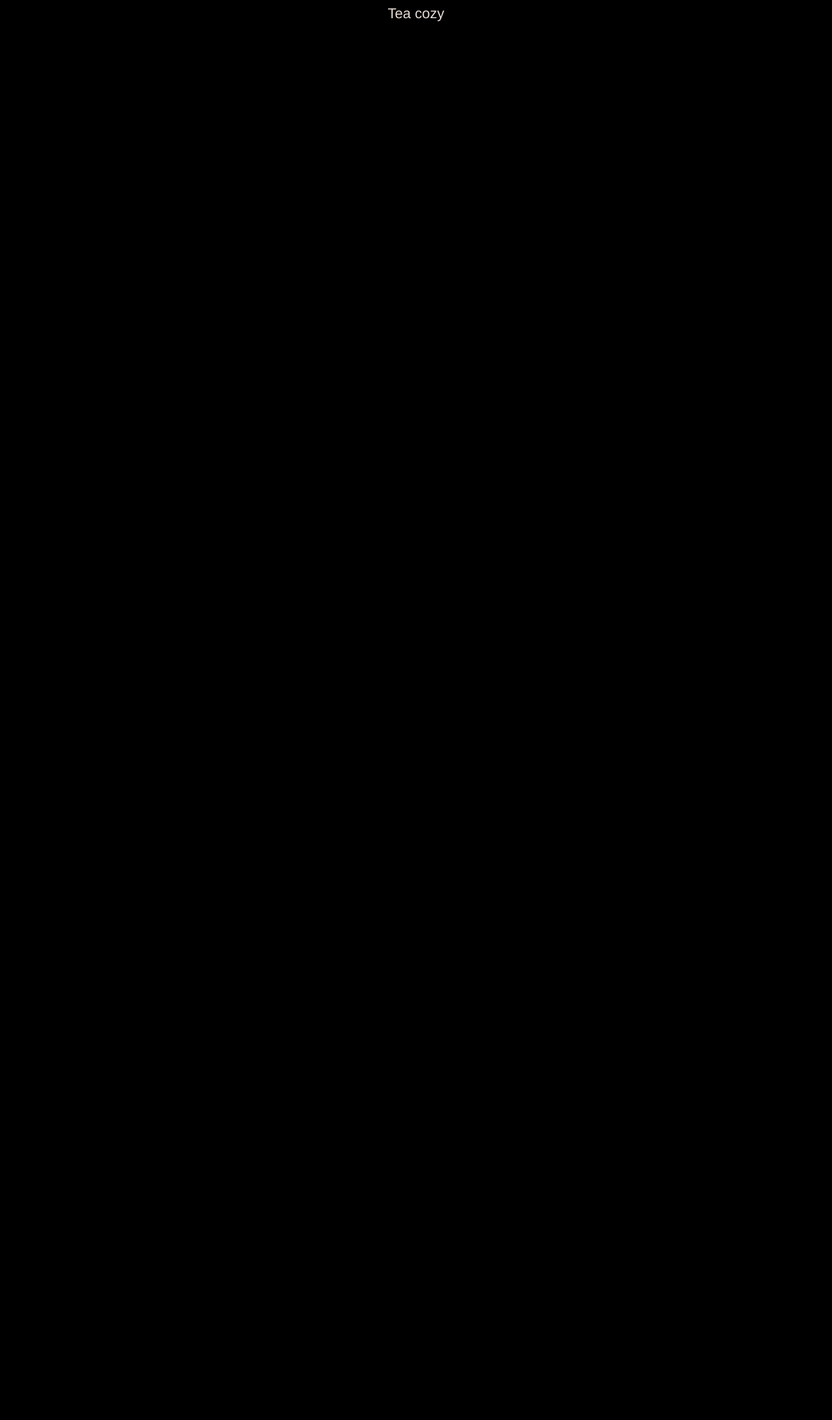
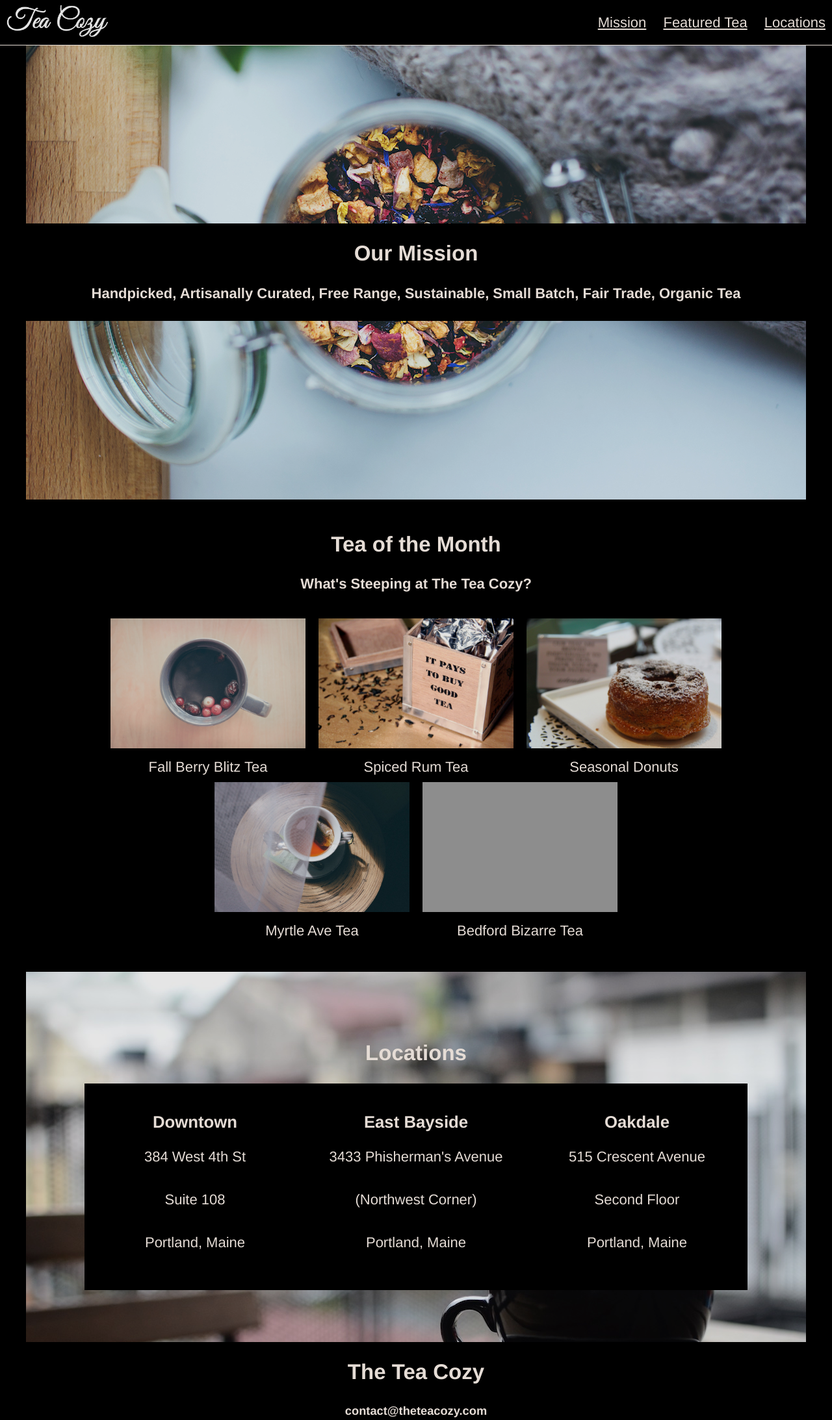
Before and after one commit to thomeced/tea_cozy, a plain HTML site: page index.html in a window 1280 px wide. Shown: the top 2186 px of the page at 65% size. Before the commit the page ends 800 px from the top, so only its background shows below. Drawn offline with Linux system fonts and the light colour scheme; grey boxes are pictures that could not be loaded.

Commit message:
finished first implementation, pending optimisations

```diff
--- a/index.html
+++ b/index.html
@@ -6,6 +6,91 @@
     <title>Tea Cozy</title>
   </head>
   <body>
-Tea cozy
+
+<header>
+  <div class="logo"><img src=".\ressources\img\img-tea-cozy-logo.png" alt="Tea Cozy Logo"></div>
+  <nav>
+    <a href="#">Mission</a>
+    <a href="#">Featured Tea</a>
+    <a href="#">Locations</a>
+  </nav>
+</header>
+
+<div class="container">
+
+      <section class="banner">
+        <div class="bannercontent">
+          <h2>Our Mission</h2>
+          <h4>Handpicked, Artisanally Curated, Free Range, Sustainable, Small Batch, Fair Trade, Organic Tea</h4>
+        </div>
+
+      </section>
+
+      <section class="content">
+        <h2>Tea of the Month</h2>
+        <h4>What's Steeping at The Tea Cozy?</h4>
+        <div class="gallery">
+          <div class="gallery-item">
+            <div class="gallery-img"><img src=".\ressources\img\img-berryblitz.jpg" alt="Fall Berry Blitz Tea"></div>
+            <span>Fall Berry Blitz Tea</span>
+          </div>
+          <div class="gallery-item">
+            <div class="gallery-img"><img src=".\ressources\img\img-spiced-rum.jpg" alt="Spiced Rum Tea"></div>
+            <span>Spiced Rum Tea</span>
+          </div>
+          <div class="gallery-item">
+            <div class="gallery-img"><img src=".\ressources\img\img-donut.jpg" alt="Seasonal Donuts"></div>
+            <span>Seasonal Donuts</span>
+          </div>
+          <div class="gallery-item">
+            <div class="gallery-img"><img src=".\ressources\img\img-myrtle-ave.jpg" alt="Myrtle Ave Tea"></div>
+            <span>Myrtle Ave Tea</span>
+          </div>
+          <div class="gallery-item">
+            <div class="gallery-img"><img src=".\ressources\img\img-bedford-bizarre.jpg" alt="Bedford Bizarre Tea"></div>
+            <span>Bedford Bizarre Tea</span>
+          </div>
+        </div>
+      </section>
+
+      <section class="locations">
+          <h2>Locations</h2>
+          <div class="addresses">
+              <div class="address-item">
+                    <h3>Downtown</h3>
+                    <span>384 West 4th St</span>
+                    <span>Suite 108</span>
+                    <span>Portland, Maine</span>
+              </div>
+              <div class="address-item">
+                    <h3>East Bayside</h3>
+                    <span>3433 Phisherman's Avenue</span>
+                    <span>(Northwest Corner)</span>
+                    <span>Portland, Maine</span>
+              </div>
+              <div class="address-item">
+                    <h3>Oakdale</h3>
+                    <span>515 Crescent Avenue</span>
+                    <span>Second Floor</span>
+                    <span>Portland, Maine</span>
+              </div>
+          </div>
+
+
+      </section>
+
+      <section class="contacts">
+
+        <h2>The Tea Cozy</h2>
+        <h5>contact@theteacozy.com</h5>
+        <h5>917-555-8904</h5>
+
+      </section>
+</div>
+
+<footer>
+<h5>copyright The Tea Cozy 2017</h5>
+</footer>
+
   </body>
 </html>
--- a/ressources/css/style.css
+++ b/ressources/css/style.css
@@ -1,11 +1,128 @@
 /* Tea Cozy stylesheet */
 
+
+
 body {
+  margin: 0; /* reset chrome user-agent 8px margin - TODO: might be good to add reset css */
   font-family: helvetica, sans-serif;
   font-size: 22px;
   color: seashell;
   background-color: black;
-  opacity: 0.9;
-
+  opacity: 0.9; /* TODO fix that*/
   text-align: center;
 }
+
+
+header {
+  display: flex;
+  justify-content: space-between;
+  align-items: center;
+  background-color: black;
+  border-bottom: 1px solid seashell;
+  height: 69px;
+  position: fixed;
+  width: 100%;
+
+}
+
+header .logo  {
+padding-left: 10px
+}
+
+header .logo img {
+  height: 50px;
+ }
+
+header nav {
+   padding-right: 10px
+}
+
+header a {
+  text-decoration: underline;
+  color: seashell;
+  padding-left: 20px; /* TODO better implementation?*/
+}
+
+section {
+  margin: auto;
+
+}
+
+
+section.banner {
+  width: 1200px;
+  padding-top: 69px;
+  background-color: blue;
+  background-image: url('../img/img-mission-background.jpg');
+  height: 700px;
+  background-size: cover;
+  display: flex;
+  align-items: center;
+  margin-bottom: 50px; /* TODO improve   */
+}
+
+ .bannercontent {
+  background-color: black;
+  width: 100%;
+ /* TODO vertical padding to reduce */
+}
+
+section.content {
+  width: 1000px;
+margin-bottom: 50px; /* TODO improve   */
+}
+
+ .gallery {
+  width: 1000px;
+  display: flex;
+  justify-content: center;
+  flex-flow: wrap;
+}
+
+.gallery-img img {
+  height: 200px;
+  width: 300px;
+  padding: 10px; /* TODO improve spacing accuracy */
+}
+
+ .locations {
+  height: 570px;  /* TODO  specs indicate 500px height but its more like 570px on the visual */
+  background-image: url('../img/img-locations-background.jpg');
+  background-size: cover;
+  width: 1200px;
+  display: flex;
+  flex-direction: column;
+  justify-content: center;
+
+}
+
+.addresses {
+  display: flex;
+  justify-content:center;
+
+}
+
+.address-item {
+  width: 300px;
+  padding: 20px;
+  background-color: black;
+  opacity: 1;
+  display: flex;
+  flex-direction: column;
+}
+
+.address-item span {
+  margin-bottom: 40px;
+}
+
+.contacts {
+  height: 200px;
+
+
+}
+
+footer { /*TODO improve spacing */
+  text-align: left;
+  padding: 0 0 20px 20px;
+
+}
```
